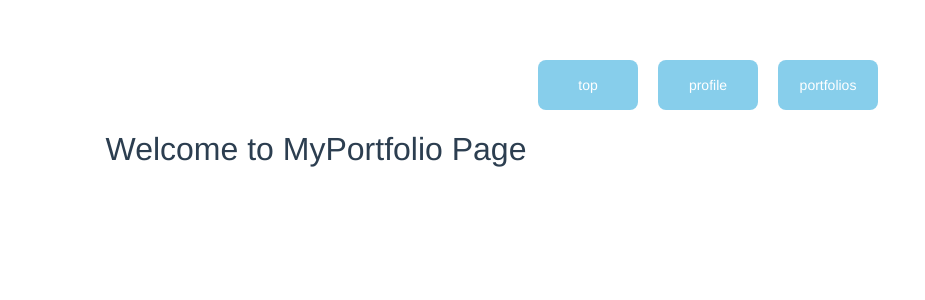
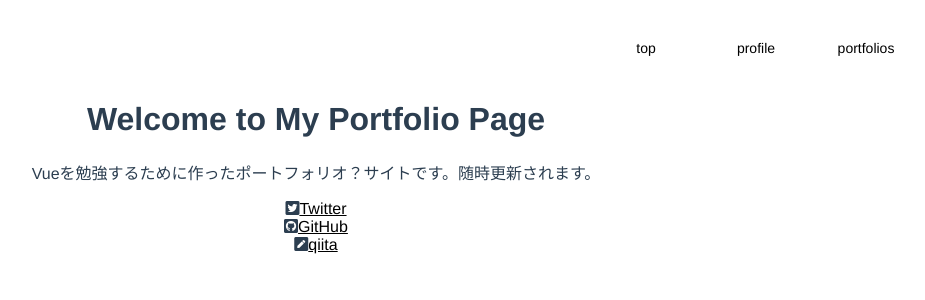
Before and after one commit to gudtanuki/myporfolio, a Vue app: page /#/ in a window 1280 px wide. Shown: the top 300 px of the page, without its empty margins (324-1249 px from the left). Built offline with nearby package versions, Linux system fonts and the light colour scheme.

Commit message:
TOPとProfileページのhtml追加

```diff
--- a/index.html
+++ b/index.html
@@ -3,7 +3,8 @@
   <head>
     <meta charset="utf-8">
     <meta name="viewport" content="width=device-width,initial-scale=1.0">
-    <title>myprotfolio</title>
+    <link rel="stylesheet" href="https://use.fontawesome.com/releases/v5.8.2/css/all.css" integrity="sha384-oS3vJWv+0UjzBfQzYUhtDYW+Pj2yciDJxpsK1OYPAYjqT085Qq/1cq5FLXAZQ7Ay" crossorigin="anonymous">
+    <title>vue-portfolio</title>
   </head>
   <body>
     <div id="app"></div>
--- a/src/App.vue
+++ b/src/App.vue
@@ -17,13 +17,20 @@ export default {
 }
 </script>
 
-<style>
-#app {
-  font-family: 'Avenir', Helvetica, Arial, sans-serif;
-  -webkit-font-smoothing: antialiased;
-  -moz-osx-font-smoothing: grayscale;
-  text-align: center;
-  color: #2c3e50;
-  margin-top: 60px;
+<style lang="scss">
+html, body {
+  margin: 0px;
+  padding: 0px;
+  width: 100%;
+  height: 100%;
+
+  div#app {
+    font-family: 'Avenir', Helvetica, Arial, sans-serif;
+    -webkit-font-smoothing: antialiased;
+    -moz-osx-font-smoothing: grayscale;
+    text-align: center;
+    color: #2c3e50;
+    margin-top: 40px;
+  }
 }
 </style>
--- a/src/components/GlobalMenu.vue
+++ b/src/components/GlobalMenu.vue
@@ -1,5 +1,5 @@
 <template>
-  <div>
+  <div class="global-menu">
     <ul>
       <li v-for="(item, index) in items" :key=index>
          <router-link v-bind:to=item.path>
@@ -25,40 +25,38 @@ export default {
 }
 </script>
 
-<style scoped>
+<style lang="scss" scoped>
+div.global-menu {
   ul {
     margin-left: auto;
-  width: 480px;
+    width: 400px;
     display:flex;
     justify-content: center;
     padding: 0;
     list-style: none;
-}
 
     li {
       width: 100px;
-  height: 50px;
-  margin-left:10px;
-  margin-right:10px;
+      height: 40px;
+      margin-left:5px;
+      margin-right:5px;
       font-size: 14px;
-  background-color: skyblue;
-  border-radius: 8px;
       position: relative;
+
+      &:hover {
+        opacity: 0.5;
       }
 
-li:hover {
-  opacity: 0.4;
-}
-
-/*  router-linkがaタグとして表示されてたのでスタイルをaタグに書いた*/
       a {
         position: absolute;
         left: 0;
         top: 0;
         width: 100%;
         height: 100%;
-  color: white;
+        color: black;
         text-decoration: none;
-  line-height: 50px;
+      }
+    }
+  }
 }
 </style>
--- a/src/components/Profile.vue
+++ b/src/components/Profile.vue
@@ -2,7 +2,12 @@
   <div class="profile">
     <div class="content">
       <h2>{{ title }}</h2>
-            <p>{{ text }}</p>
+      <div class="abount-me">
+        <p v-for="(profile, index) in profiles" :key=index>
+          <span class="tag">{{ profile.tag }} : </span>
+          <span class="text">{{ profile.text }}</span>
+        </p>
+      </div>
     </div>
   </div>
 </template>
@@ -12,13 +17,34 @@ export default {
   name: 'Profile',
   data () {
     return {
-            title: '基本情報',
-            text: 'gudtanuki'
+      title: 'My Profile',
+      profiles: [
+        { tag:'名前', text:'gudtanuki' },
+        { tag:'性別', text:'女' },
+        { tag:'年齢', text:'22' },
+        { tag:'居住地', text:'Japan, Tokyo' },
+        { tag:'趣味', text:'スマホゲーム、プログラミングの勉強、シーシャ' },
+        { tag:'最近はじめたこと', text:'ジム' },
+        { tag:'ひとこと', text:'よろしくお願いします！' },
+      ]
     }
   }
 }
 </script>
 
 <style lang="scss" scoped>
-
+div.abount-me {
+  text-align: left;
+  display: inline-block;
+  span {
+    vertical-align: top;
+    display: inline-block;
+  }
+  span.tag {
+    width: 150px;
+  }
+  span.text {
+    width: 300px;
+  }
+}
 </style>
--- a/src/components/Top.vue
+++ b/src/components/Top.vue
@@ -1,6 +1,14 @@
 <template>
   <div class="top">
-    <h1>{{ msg }}</h1>
+    <h1>{{ title }}</h1>
+    <div class="indtruction">
+      <p>{{ introduction }}</p>
+    </div>
+    <div class="websights">
+      <div class="sigt" v-for="(web, index) in webs" :key=index>
+        <i v-bind:class=web.icon></i><a v-bind:href=web.url>{{ web.name }}</a>
+      </div>
+    </div>
   </div>
 </template>
 
@@ -9,7 +17,13 @@ export default {
   name: 'Top',
   data () {
     return {
-      msg: 'Welcome to MyPortfolio Page'
+      title: 'Welcome to My Portfolio Page',
+      introduction: 'Vueを勉強するために作ったポートフォリオ？サイトです。随時更新されます。',
+      webs: [
+        { icon:'fab fa-twitter-square', name:'Twitter', url:'https://twitter.com/gudtanuki' },
+        { icon:'fab fa-github-square', name:'GitHub', url:'https://github.com/gudanago' },
+        { icon:'fas fa-pen-square', name:'qiita', url:'https://qiita.com/gudanago' }
+      ]
     }
   }
 }
@@ -17,18 +31,7 @@ export default {
 
 <!-- Add "scoped" attribute to limit CSS to this component only -->
 <style lang="scss" scoped>
-h1, h2 {
-  font-weight: normal;
-}
-ul {
-  list-style-type: none;
-  padding: 0;
-}
-li {
-  display: inline-block;
-  margin: 0 10px;
-}
-a {
-  color: #42b983;
-}
+  a{
+    color: black;
+  }
 </style>
```
Also changed, not shown: 10 other files (tests, documents, lock files or other folders). Lines whose indentation alone changed are shown as unchanged.
